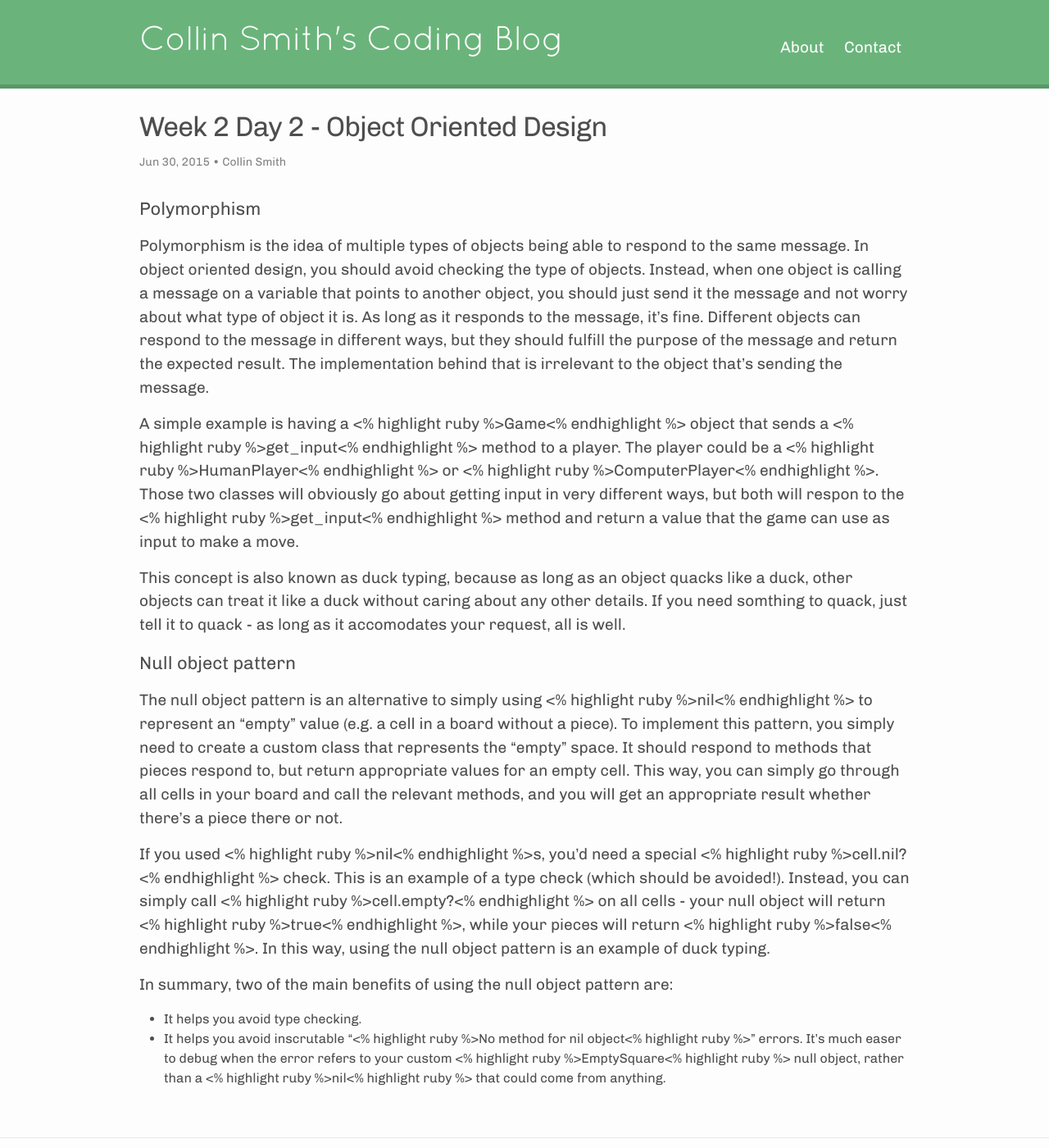
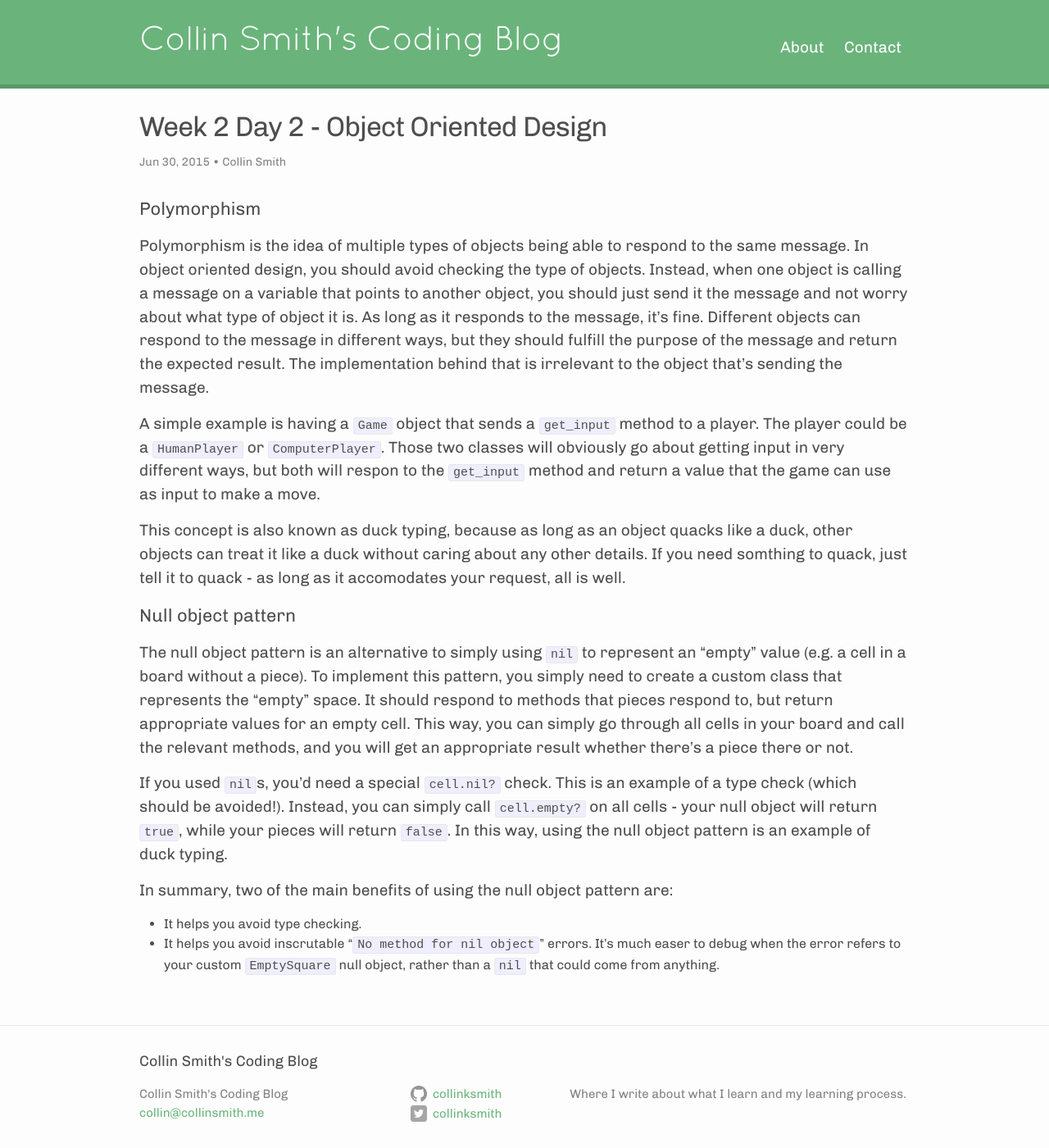
Before and after one commit to collinksmith/blog, a Jekyll site: the page built from _posts/2015-06-30-week-2-day-2-object-oriented-design.md, in a window 1280 px wide and 1400 px high. Shown: the whole window at 82% size. Built offline with Jekyll 4.4.1, drawn with Linux system fonts in a browser that asks for light colours; some of the changed lines change nothing that is shown.

Commit message:
Update post - fix syntax highlighting

```diff
--- a/_posts/2015-06-30-week-2-day-2-object-oriented-design.md
+++ b/_posts/2015-06-30-week-2-day-2-object-oriented-design.md
@@ -7,17 +7,17 @@ tags: ruby
 
 Polymorphism is the idea of multiple types of objects being able to respond to the same message. In object oriented design, you should avoid checking the type of objects. Instead, when one object is calling a message on a variable that points to another object, you should just send it the message and not worry about what type of object it is. As long as it responds to the message, it's fine. Different objects can respond to the message in different ways, but they should fulfill the purpose of the message and return the expected result. The implementation behind that is irrelevant to the object that's sending the message.
 
-A simple example is having a <% highlight ruby %>Game<% endhighlight %> object that sends a <% highlight ruby %>get_input<% endhighlight %> method to a player. The player could be a <% highlight ruby %>HumanPlayer<% endhighlight %> or <% highlight ruby %>ComputerPlayer<% endhighlight %>. Those two classes will obviously go about getting input in very different ways, but both will respon to the <% highlight ruby %>get_input<% endhighlight %> method and return a value that the game can use as input to make a move.
+A simple example is having a `Game` object that sends a `get_input` method to a player. The player could be a `HumanPlayer` or `ComputerPlayer`. Those two classes will obviously go about getting input in very different ways, but both will respon to the `get_input` method and return a value that the game can use as input to make a move.
 
 This concept is also known as duck typing, because as long as an object quacks like a duck, other objects can treat it like a duck without caring about any other details. If you need somthing to quack, just tell it to quack - as long as it accomodates your request, all is well.
 
 ### Null object pattern
 
-The null object pattern is an alternative to simply using <% highlight ruby %>nil<% endhighlight %> to represent an "empty" value (e.g. a cell in a board without a piece). To implement this pattern, you simply need to create a custom class that represents the "empty" space. It should respond to methods that pieces respond to, but return appropriate values for an empty cell. This way, you can simply go through all cells in your board and call the relevant methods, and you will get an appropriate result whether there's a piece there or not.
+The null object pattern is an alternative to simply using `nil` to represent an "empty" value (e.g. a cell in a board without a piece). To implement this pattern, you simply need to create a custom class that represents the "empty" space. It should respond to methods that pieces respond to, but return appropriate values for an empty cell. This way, you can simply go through all cells in your board and call the relevant methods, and you will get an appropriate result whether there's a piece there or not.
 
-If you used <% highlight ruby %>nil<% endhighlight %>s, you'd need a special <% highlight ruby %>cell.nil?<% endhighlight %> check. This is an example of a type check (which should be avoided!). Instead, you can simply call <% highlight ruby %>cell.empty?<% endhighlight %> on all cells - your null object will return <% highlight ruby %>true<% endhighlight %>, while your pieces will return <% highlight ruby %>false<% endhighlight %>. In this way, using the null object pattern is an example of duck typing.
+If you used `nil`s, you'd need a special `cell.nil?` check. This is an example of a type check (which should be avoided!). Instead, you can simply call `cell.empty?` on all cells - your null object will return `true`, while your pieces will return `false`. In this way, using the null object pattern is an example of duck typing.
 
 In summary, two of the main benefits of using the null object pattern are:
 
   * It helps you avoid type checking.
-  * It helps you avoid inscrutable "<% highlight ruby %>No method for nil object<% highlight ruby %>" errors. It's much easer to debug when the error refers to your custom <% highlight ruby %>EmptySquare<% highlight ruby %> null object, rather than a <% highlight ruby %>nil<% highlight ruby %> that could come from anything.
+  * It helps you avoid inscrutable "`No method for nil object`" errors. It's much easer to debug when the error refers to your custom `EmptySquare` null object, rather than a `nil` that could come from anything.
```
